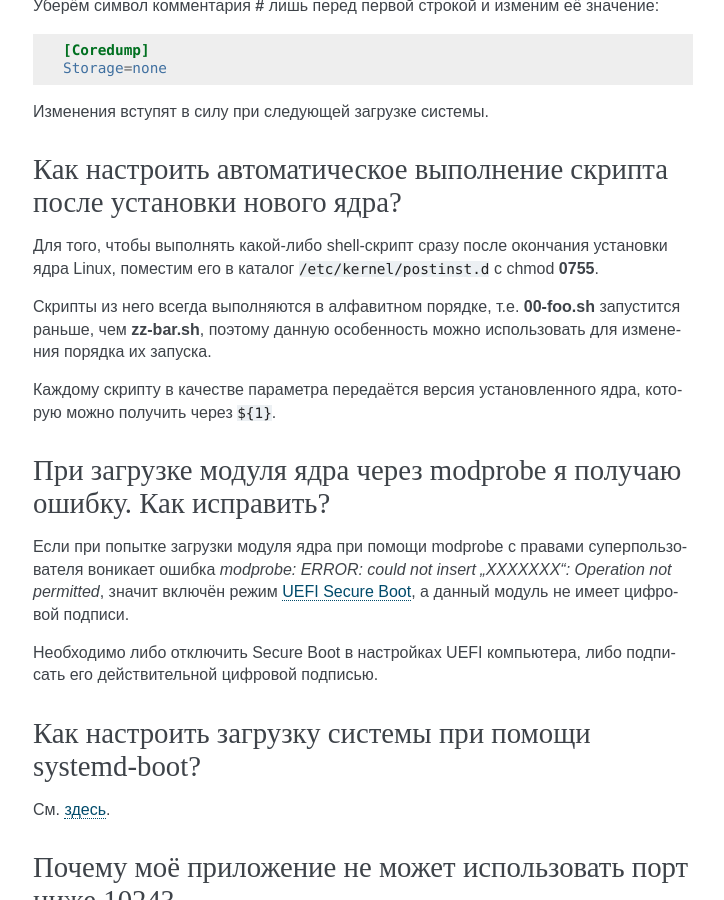
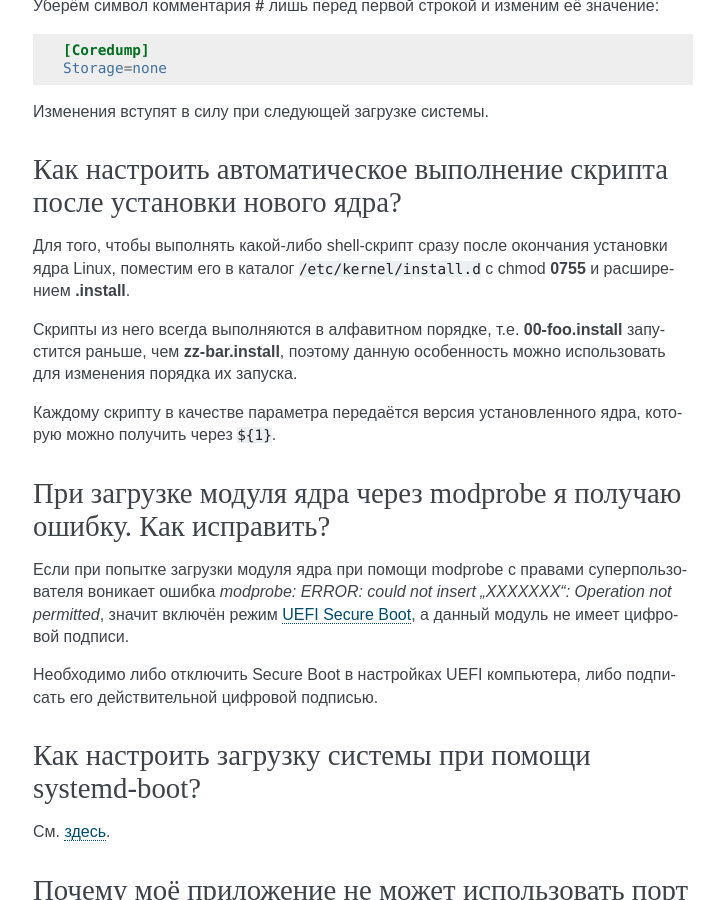
Before and after one commit to RussianFedora/FAQ, a Sphinx documentation site: the page built from source/administration.rst, in a window 1280 px wide and 900 px high, scrolled down 25513 px. Shown: the whole window, without its empty margins (387-1111 px from the left). Built offline with Sphinx 7.4.7, drawn with Linux system fonts in a browser that asks for light colours; comment, search, counter and statistics services are not loaded.

Commit message:
Updated kernel-postinstall question.

```diff
--- a/source/administration.rst
+++ b/source/administration.rst
@@ -1449,9 +1449,9 @@ Coredump -- это дамп закрытой памяти процесса, со
 Как настроить автоматическое выполнение скрипта после установки нового ядра?
 ================================================================================
 
-Для того, чтобы выполнять какой-либо shell-скрипт сразу после окончания установки ядра Linux, поместим его в каталог ``/etc/kernel/postinst.d`` с chmod **0755**.
-
-Скрипты из него всегда выполняются в алфавитном порядке, т.е. **00-foo.sh** запустится раньше, чем **zz-bar.sh**, поэтому данную особенность можно использовать для изменения порядка их запуска.
+Для того, чтобы выполнять какой-либо shell-скрипт сразу после окончания установки ядра Linux, поместим его в каталог ``/etc/kernel/install.d`` с chmod **0755** и расширением **.install**.
+
+Скрипты из него всегда выполняются в алфавитном порядке, т.е. **00-foo.install** запустится раньше, чем **zz-bar.install**, поэтому данную особенность можно использовать для изменения порядка их запуска.
 
 Каждому скрипту в качестве параметра передаётся версия установленного ядра, которую можно получить через ``${1}``.
 
```
